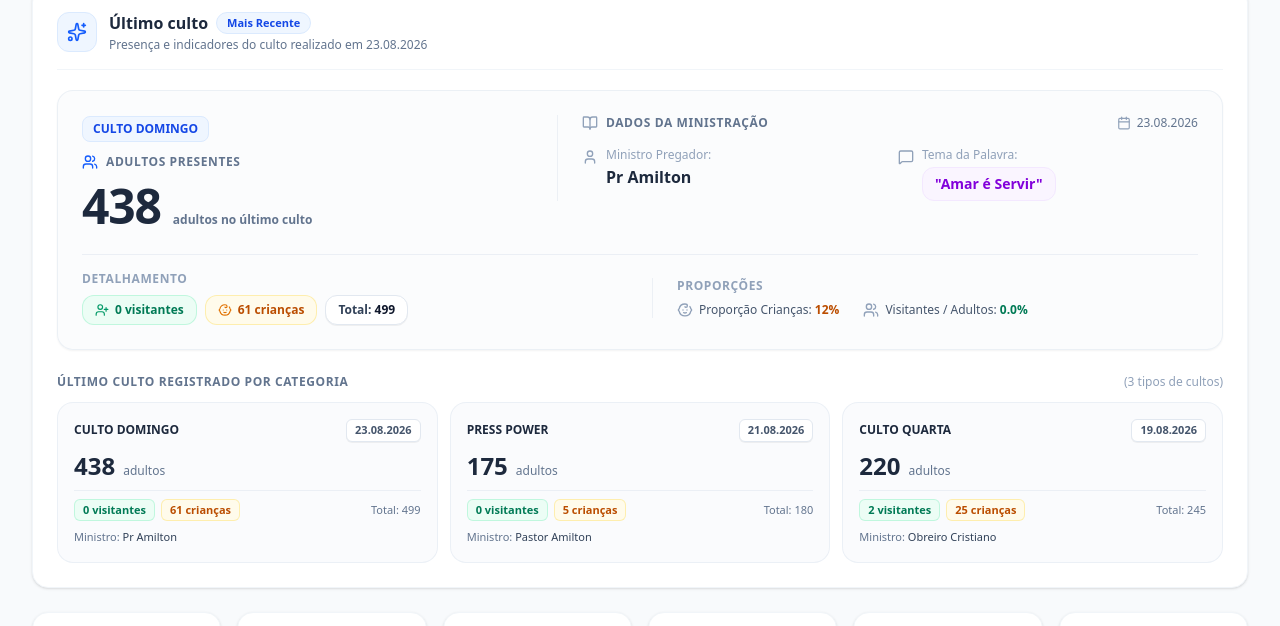
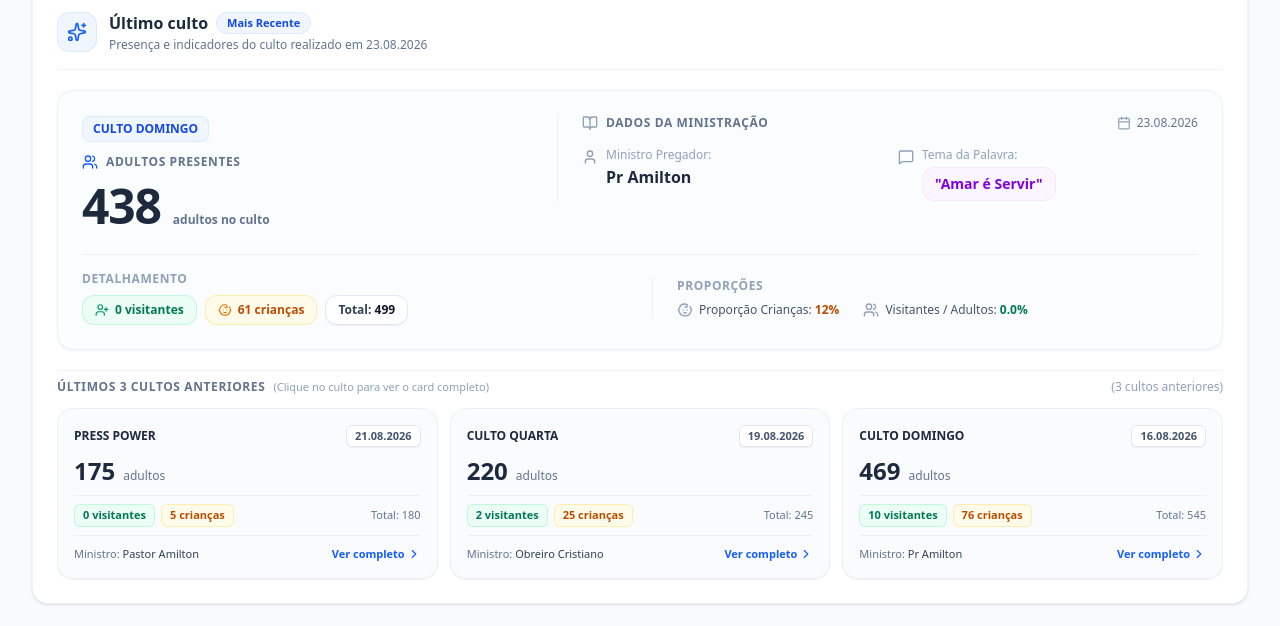
Before and after one commit to leonambrites/dashboard-de-presenca, a React (Vite) app: page / in a window 1280 px wide. Shown: the part 295-921 px from the top of the page. Built offline with nearby package versions, Linux system fonts and the light colour scheme; no server answers.

Commit message:
Update App.tsx

```diff
--- a/src/App.tsx
+++ b/src/App.tsx
@@ -3,7 +3,7 @@ import {
   BarChart, Bar, LineChart, Line, XAxis, YAxis, CartesianGrid, Tooltip as RechartsTooltip, Legend, ResponsiveContainer, LabelList
 } from 'recharts';
 import {
-  Users, UserPlus, Baby, TrendingUp, Calendar, MapPin, FileText, Plus, Calculator, Trash2, Clock, Download, ArrowUpRight, ArrowDownRight, Award, Activity, SlidersHorizontal, Trophy, X, CheckCircle2, Sparkles, BookOpen, User, MessageSquare
+  Users, UserPlus, Baby, TrendingUp, Calendar, MapPin, FileText, Plus, Calculator, Trash2, Clock, Download, ArrowUpRight, ArrowDownRight, Award, Activity, SlidersHorizontal, Trophy, X, CheckCircle2, Sparkles, BookOpen, User, MessageSquare, ChevronRight
 } from 'lucide-react';
 import { ReportInputModal } from './components/ReportInputModal';
 import { ServicesTable } from './components/ServicesTable';
@@ -116,6 +116,137 @@ function parseReport(text: string): ReportData {
   return { churchName, services: uniqueServices };
 }
 
+function ServiceFullCardContent({ service }: { service: ServiceData }) {
+  return (
+    <div className="bg-slate-50/60 border border-slate-200/60 rounded-2xl p-5 md:p-6 shadow-xs space-y-5">
+      {/* Linha Superior: Adultos (Esquerda) e Dados da Ministração (Direita) */}
+      <div className="grid grid-cols-1 lg:grid-cols-12 gap-6 items-start">
+        {/* Bloco Esquerda: Tipo do Culto e Adultos Presentes */}
+        <div className="lg:col-span-5 flex flex-col justify-between">
+          <div className="mb-3">
+            <span className="text-xs text-blue-700 font-semibold bg-blue-50 px-2.5 py-1 rounded-lg border border-blue-100 inline-block">
+              {service.name}
+            </span>
+          </div>
+
+          <div className="flex items-center gap-2 mb-2">
+            <Users className="w-4 h-4 text-blue-600" />
+            <span className="text-xs font-semibold text-slate-500 uppercase tracking-wider">
+              Adultos Presentes
+            </span>
+          </div>
+
+          <div className="flex items-baseline gap-3 my-1">
+            <span className="text-5xl font-extrabold text-slate-800 tracking-tight">
+              {service.adults}
+            </span>
+            <span className="text-xs font-semibold text-slate-500">adultos no culto</span>
+          </div>
+        </div>
+
+        {/* Bloco Direita: Dados da Ministração */}
+        <div className="lg:col-span-7 lg:border-l lg:border-slate-200/60 lg:pl-6 space-y-3">
+          <div className="flex items-center justify-between">
+            <div className="flex items-center gap-2">
+              <BookOpen className="w-4 h-4 text-slate-400" />
+              <span className="text-xs font-semibold text-slate-500 uppercase tracking-wider">
+                Dados da Ministração
+              </span>
+            </div>
+            <div className="flex items-center gap-1.5 text-xs text-slate-500 font-medium">
+              <Calendar className="w-3.5 h-3.5 text-slate-400" />
+              <span>{service.date}</span>
+            </div>
+          </div>
+
+          <div className="grid grid-cols-1 sm:grid-cols-2 gap-4 pt-1">
+            {/* Ministro Pregador */}
+            <div className="flex items-start gap-2">
+              <User className="w-4 h-4 text-slate-400 mt-0.5 shrink-0" />
+              <div>
+                <span className="text-xs text-slate-400 font-medium block">Ministro Pregador:</span>
+                <p className="text-base font-bold text-slate-800 mt-0.5">
+                  {service.minister || 'Não informado'}
+                </p>
+              </div>
+            </div>
+
+            {/* Tema da Palavra */}
+            <div className="flex items-start gap-2">
+              <MessageSquare className="w-4 h-4 text-slate-400 mt-0.5 shrink-0" />
+              <div>
+                <span className="text-xs text-slate-400 font-medium block">Tema da Palavra:</span>
+                {service.theme ? (
+                  <p className="text-sm font-semibold text-purple-700 bg-purple-50 border border-purple-100 px-3 py-1.5 rounded-xl mt-1 inline-block">
+                    "{service.theme}"
+                  </p>
+                ) : (
+                  <p className="text-sm font-medium text-slate-400 italic mt-0.5">Sem tema cadastrado</p>
+                )}
+              </div>
+            </div>
+          </div>
+        </div>
+      </div>
+
+      {/* Linha Inferior: Detalhamento (Esquerda) e Proporções (Direita) */}
+      <div className="border-t border-slate-200/60 pt-4 grid grid-cols-1 lg:grid-cols-12 gap-6 items-center">
+        {/* Detalhamento */}
+        <div className="lg:col-span-6 space-y-2">
+          <span className="text-xs font-semibold text-slate-400 uppercase tracking-wider block">
+            Detalhamento
+          </span>
+          <div className="flex flex-wrap items-center gap-2">
+            {/* Visitantes */}
+            <div className="inline-flex items-center gap-1.5 px-3 py-1.5 rounded-xl bg-emerald-50 text-emerald-700 border border-emerald-200/60 text-xs font-semibold">
+              <UserPlus className="w-3.5 h-3.5 text-emerald-600" />
+              <span>{service.visitors} visitantes</span>
+            </div>
+
+            {/* Crianças */}
+            <div className="inline-flex items-center gap-1.5 px-3 py-1.5 rounded-xl bg-amber-50 text-amber-700 border border-amber-200/60 text-xs font-semibold">
+              <Baby className="w-3.5 h-3.5 text-amber-600" />
+              <span>{service.kids} crianças</span>
+            </div>
+
+            {/* Total */}
+            <div className="inline-flex items-center gap-1.5 px-3 py-1.5 rounded-xl bg-white text-slate-700 border border-slate-200 text-xs font-semibold shadow-2xs">
+              <span>Total: <strong className="text-slate-900 font-bold">{service.total}</strong></span>
+            </div>
+          </div>
+        </div>
+
+        {/* Proporções */}
+        <div className="lg:col-span-6 lg:border-l lg:border-slate-200/60 lg:pl-6 space-y-2">
+          <span className="text-xs font-semibold text-slate-400 uppercase tracking-wider block">
+            Proporções
+          </span>
+          <div className="flex flex-wrap items-center gap-6 text-xs text-slate-600">
+            <div className="flex items-center gap-1.5">
+              <Baby className="w-4 h-4 text-slate-400 shrink-0" />
+              <span>
+                Proporção Crianças:{' '}
+                <strong className="text-amber-700 font-bold">
+                  {service.total > 0 ? Math.round((service.kids / service.total) * 100) : 0}%
+                </strong>
+              </span>
+            </div>
+            <div className="flex items-center gap-1.5">
+              <Users className="w-4 h-4 text-slate-400 shrink-0" />
+              <span>
+                Visitantes / Adultos:{' '}
+                <strong className="text-emerald-700 font-bold">
+                  {service.adults > 0 ? ((service.visitors / service.adults) * 100).toFixed(1) : '0.0'}%
+                </strong>
+              </span>
+            </div>
+          </div>
+        </div>
+      </div>
+    </div>
+  );
+}
+
 export default function App() {
   const initialData = useMemo(() => parseReport(DEFAULT_REPORT_TEXT), []);
   const [accumulatedServices, setAccumulatedServices] = useState<ServiceData[]>(initialData.services);
@@ -125,9 +256,22 @@ export default function App() {
   const [selectedServiceType, setSelectedServiceType] = useState<string>('');
   const [timelineMode, setTimelineMode] = useState<'composition' | 'types' | 'individual'>('composition');
   const [isInputModalOpen, setIsInputModalOpen] = useState(false);
+  const [selectedServiceModal, setSelectedServiceModal] = useState<ServiceData | null>(null);
   const [toastMessage, setToastMessage] = useState<string | null>(null);
   const [deferredPrompt, setDeferredPrompt] = useState<any>(null);
   const [isAppInstalled, setIsAppInstalled] = useState(false);
+
+  useEffect(() => {
+    const handleKeyDown = (e: KeyboardEvent) => {
+      if (e.key === 'Escape') {
+        setSelectedServiceModal(null);
+      }
+    };
+    if (selectedServiceModal) {
+      window.addEventListener('keydown', handleKeyDown);
+    }
+    return () => window.removeEventListener('keydown', handleKeyDown);
+  }, [selectedServiceModal]);
 
   useEffect(() => {
     const handleBeforeInstallPrompt = (e: Event) => {
@@ -432,19 +576,12 @@ export default function App() {
 
     const latestOverall = sorted[0];
 
-    // Último culto de cada categoria/tipo (ex: Culto Domingo, Culto Quarta, Press Power)
-    const latestByTypeMap: Record<string, ServiceData> = {};
-    sorted.forEach(service => {
-      if (service.name && !latestByTypeMap[service.name]) {
-        latestByTypeMap[service.name] = service;
-      }
-    });
-
-    const latestByType = Object.values(latestByTypeMap);
+    // Os outros 3 últimos cultos (anteriores ao último registrado)
+    const previousServices = sorted.slice(1, 4);
 
     return {
       latestOverall,
-      latestByType
+      previousServices
     };
   }, [filteredServices, accumulatedServices]);
 
@@ -884,143 +1021,34 @@ export default function App() {
                 </div>
 
                 {/* Card Único Mesclado: Informações do Último Culto */}
-                <div className="bg-slate-50/60 border border-slate-200/60 rounded-2xl p-5 md:p-6 shadow-xs space-y-5">
-                  {/* Linha Superior: Adultos (Esquerda) e Dados da Ministração (Direita) */}
-                  <div className="grid grid-cols-1 lg:grid-cols-12 gap-6 items-start">
-
-                    {/* Bloco Esquerda: Tipo do Culto e Adultos Presentes */}
-                    <div className="lg:col-span-5 flex flex-col justify-between">
-                      <div className="mb-3">
-                        <span className="text-xs text-blue-700 font-semibold bg-blue-50 px-2.5 py-1 rounded-lg border border-blue-100 inline-block">
-                          {latestServicesInfo.latestOverall.name}
-                        </span>
-                      </div>
-
-                      <div className="flex items-center gap-2 mb-2">
-                        <Users className="w-4 h-4 text-blue-600" />
-                        <span className="text-xs font-semibold text-slate-500 uppercase tracking-wider">
-                          Adultos Presentes
-                        </span>
-                      </div>
-
-                      <div className="flex items-baseline gap-3 my-1">
-                        <span className="text-5xl font-extrabold text-slate-800 tracking-tight">
-                          {latestServicesInfo.latestOverall.adults}
-                        </span>
-                        <span className="text-xs font-semibold text-slate-500">adultos no último culto</span>
-                      </div>
-                    </div>
-
-                    {/* Bloco Direita: Dados da Ministração */}
-                    <div className="lg:col-span-7 lg:border-l lg:border-slate-200/60 lg:pl-6 space-y-3">
-                      <div className="flex items-center justify-between">
+                <ServiceFullCardContent service={latestServicesInfo.latestOverall} />
+
+                {/* Sub-cards: Os outros 3 últimos cultos anteriores */}
+                {latestServicesInfo.previousServices.length > 0 && (
+                  <div className="pt-2 border-t border-slate-100">
+                    <div className="flex items-center justify-between mb-3">
                       <div className="flex items-center gap-2">
-                          <BookOpen className="w-4 h-4 text-slate-400" />
-                          <span className="text-xs font-semibold text-slate-500 uppercase tracking-wider">
-                            Dados da Ministração
-                          </span>
-                        </div>
-                        <div className="flex items-center gap-1.5 text-xs text-slate-500 font-medium">
-                          <Calendar className="w-3.5 h-3.5 text-slate-400" />
-                          <span>{latestServicesInfo.latestOverall.date}</span>
-                        </div>
-                      </div>
-
-                      <div className="grid grid-cols-1 sm:grid-cols-2 gap-4 pt-1">
-                        {/* Ministro Pregador */}
-                        <div className="flex items-start gap-2">
-                          <User className="w-4 h-4 text-slate-400 mt-0.5 shrink-0" />
+                        <h4 className="text-xs font-bold text-slate-500 uppercase tracking-wider">
+                          Últimos {latestServicesInfo.previousServices.length} Cultos Anteriores
+                        </h4>
+                        <span className="text-[11px] font-medium text-slate-400">
+                          (Clique no culto para ver o card completo)
+                        </span>
+                      </div>
+                      <span className="text-xs text-slate-400 font-medium">
+                        ({latestServicesInfo.previousServices.length} cultos anteriores)
+                      </span>
+                    </div>
+
+                    <div className="grid grid-cols-1 sm:grid-cols-2 lg:grid-cols-3 gap-3">
+                      {latestServicesInfo.previousServices.map((service, idx) => (
+                        <div
+                          key={`${service.id || service.name}-${service.date}-${idx}`}
+                          onClick={() => setSelectedServiceModal(service)}
+                          className="group cursor-pointer bg-slate-50/70 hover:bg-blue-50/40 border border-slate-200/60 hover:border-blue-300 p-4 rounded-2xl transition-all shadow-2xs hover:shadow-md active:scale-[0.99] flex flex-col justify-between"
+                          title="Clique para ver o card completo deste culto"
+                        >
                           <div>
-                            <span className="text-xs text-slate-400 font-medium block">Ministro Pregador:</span>
-                            <p className="text-base font-bold text-slate-800 mt-0.5">
-                              {latestServicesInfo.latestOverall.minister || 'Não informado'}
-                            </p>
-                          </div>
-                        </div>
-
-                        {/* Tema da Palavra */}
-                        <div className="flex items-start gap-2">
-                          <MessageSquare className="w-4 h-4 text-slate-400 mt-0.5 shrink-0" />
-                          <div>
-                            <span className="text-xs text-slate-400 font-medium block">Tema da Palavra:</span>
-                            {latestServicesInfo.latestOverall.theme ? (
-                              <p className="text-sm font-semibold text-purple-700 bg-purple-50 border border-purple-100 px-3 py-1.5 rounded-xl mt-1 inline-block">
-                                "{latestServicesInfo.latestOverall.theme}"
-                              </p>
-                            ) : (
-                              <p className="text-sm font-medium text-slate-400 italic mt-0.5">Sem tema cadastrado</p>
-                            )}
-                          </div>
-                        </div>
-                      </div>
-                    </div>
-                  </div>
-
-                  {/* Linha Inferior: Detalhamento (Esquerda) e Proporções (Direita) */}
-                  <div className="border-t border-slate-200/60 pt-4 grid grid-cols-1 lg:grid-cols-12 gap-6 items-center">
-
-                    {/* Detalhamento */}
-                    <div className="lg:col-span-6 space-y-2">
-                      <span className="text-xs font-semibold text-slate-400 uppercase tracking-wider block">
-                        Detalhamento
-                      </span>
-                      <div className="flex flex-wrap items-center gap-2">
-                        {/* Visitantes */}
-                        <div className="inline-flex items-center gap-1.5 px-3 py-1.5 rounded-xl bg-emerald-50 text-emerald-700 border border-emerald-200/60 text-xs font-semibold">
-                          <UserPlus className="w-3.5 h-3.5 text-emerald-600" />
-                          <span>{latestServicesInfo.latestOverall.visitors} visitantes</span>
-                        </div>
-
-                        {/* Crianças */}
-                        <div className="inline-flex items-center gap-1.5 px-3 py-1.5 rounded-xl bg-amber-50 text-amber-700 border border-amber-200/60 text-xs font-semibold">
-                          <Baby className="w-3.5 h-3.5 text-amber-600" />
-                          <span>{latestServicesInfo.latestOverall.kids} crianças</span>
-                        </div>
-
-                        {/* Total */}
-                        <div className="inline-flex items-center gap-1.5 px-3 py-1.5 rounded-xl bg-white text-slate-700 border border-slate-200 text-xs font-semibold shadow-2xs">
-                          <span>Total: <strong className="text-slate-900 font-bold">{latestServicesInfo.latestOverall.total}</strong></span>
-                        </div>
-                      </div>
-                    </div>
-
-                    {/* Proporções */}
-                    <div className="lg:col-span-6 lg:border-l lg:border-slate-200/60 lg:pl-6 space-y-2">
-                      <span className="text-xs font-semibold text-slate-400 uppercase tracking-wider block">
-                        Proporções
-                      </span>
-                      <div className="flex flex-wrap items-center gap-6 text-xs text-slate-600">
-                        <div className="flex items-center gap-1.5">
-                          <Baby className="w-4 h-4 text-slate-400 shrink-0" />
-                          <span>Proporção Crianças: <strong className="text-amber-700 font-bold">{latestServicesInfo.latestOverall.total > 0 ? Math.round((latestServicesInfo.latestOverall.kids / latestServicesInfo.latestOverall.total) * 100) : 0}%</strong></span>
-                        </div>
-                        <div className="flex items-center gap-1.5">
-                          <Users className="w-4 h-4 text-slate-400 shrink-0" />
-                          <span>Visitantes / Adultos: <strong className="text-emerald-700 font-bold">{latestServicesInfo.latestOverall.adults > 0 ? ((latestServicesInfo.latestOverall.visitors / latestServicesInfo.latestOverall.adults) * 100).toFixed(1) : '0.0'}%</strong></span>
-                        </div>
-                      </div>
-                    </div>
-                  </div>
-                </div>
-
-                {/* Sub-cards: Últimos Cultos por Tipo/Categoria */}
-                {latestServicesInfo.latestByType.length > 1 && (
-                  <div className="pt-1">
-                    <div className="flex items-center justify-between mb-3">
-                      <h4 className="text-xs font-bold text-slate-500 uppercase tracking-wider">
-                        Último Culto Registrado por Categoria
-                      </h4>
-                      <span className="text-xs text-slate-400 font-medium">
-                        ({latestServicesInfo.latestByType.length} tipos de cultos)
-                      </span>
-                    </div>
-
-                    <div className="grid grid-cols-1 sm:grid-cols-2 lg:grid-cols-3 gap-3">
-                      {latestServicesInfo.latestByType.map(service => (
-                        <div
-                          key={`${service.name}-${service.date}`}
-                          className="bg-slate-50/70 hover:bg-slate-100/80 border border-slate-200/60 hover:border-slate-300 p-4 rounded-2xl transition-all"
-                        >
                             <div className="flex items-center justify-between mb-2">
                               <span className="text-xs font-bold text-slate-800 truncate max-w-[170px]" title={service.name}>
                                 {service.name}
@@ -1047,12 +1075,20 @@ export default function App() {
                                 Total: {service.total}
                               </span>
                             </div>
-
-                          {service.minister && (
-                            <p className="text-[11px] text-slate-500 mt-2 truncate">
+                          </div>
+
+                          <div className="flex items-center justify-between pt-2.5 mt-2 border-t border-slate-200/60 text-[11px]">
+                            {service.minister ? (
+                              <p className="text-slate-500 truncate max-w-[140px]">
                                 Ministro: <span className="text-slate-700 font-medium">{service.minister}</span>
                               </p>
-                          )}
+                            ) : (
+                              <span />
+                            )}
+                            <span className="text-blue-600 font-semibold flex items-center gap-0.5 group-hover:translate-x-0.5 transition-transform ml-auto">
+                              Ver completo <ChevronRight className="w-3.5 h-3.5" />
+                            </span>
+                          </div>
                         </div>
                       ))}
                     </div>
@@ -1732,6 +1768,64 @@ export default function App() {
             ministerOptions={ministerOptions}
           />
 
+          {/* Modal: Card Completo de Culto Anterior */}
+          {selectedServiceModal && (
+            <div
+              className="fixed inset-0 z-50 bg-slate-900/50 backdrop-blur-xs flex items-center justify-center p-4 animate-in fade-in duration-150"
+              onClick={() => setSelectedServiceModal(null)}
+            >
+              <div
+                className="bg-white rounded-2xl w-full max-w-3xl max-h-[90vh] shadow-2xl border border-slate-100 flex flex-col overflow-hidden animate-in zoom-in-95 duration-150"
+                onClick={(e) => e.stopPropagation()}
+              >
+                {/* Header do Modal */}
+                <div className="flex items-center justify-between p-4 sm:p-5 border-b border-slate-100 bg-slate-50/70 shrink-0">
+                  <div className="flex items-center gap-3">
+                    <div className="w-10 h-10 rounded-xl bg-blue-50 border border-blue-100 flex items-center justify-center text-blue-600 shrink-0">
+                      <Sparkles className="w-5 h-5" />
+                    </div>
+                    <div>
+                      <div className="flex items-center gap-2">
+                        <h3 className="text-base font-bold text-slate-800">Card Completo do Culto</h3>
+                        <span className="bg-blue-50 text-blue-700 text-[11px] px-2.5 py-0.5 rounded-full font-semibold border border-blue-100">
+                          {selectedServiceModal.date}
+                        </span>
+                      </div>
+                      <p className="text-xs text-slate-500 mt-0.5">
+                        Presença e dados completos da ministração
+                      </p>
+                    </div>
+                  </div>
+                  <button
+                    onClick={() => setSelectedServiceModal(null)}
+                    className="p-2 text-slate-400 hover:text-slate-600 hover:bg-slate-200/60 rounded-xl transition-colors cursor-pointer"
+                    title="Fechar"
+                  >
+                    <X className="w-5 h-5" />
+                  </button>
+                </div>
+
+                {/* Conteúdo: Card Completo com Scroll se necessário */}
+                <div className="p-4 sm:p-6 overflow-y-auto">
+                  <ServiceFullCardContent service={selectedServiceModal} />
+                </div>
+
+                {/* Footer do Modal */}
+                <div className="px-4 sm:px-6 py-3.5 bg-slate-50 border-t border-slate-100 flex items-center justify-between shrink-0">
+                  <span className="text-xs text-slate-500 font-medium">
+                    Culto: <strong className="text-slate-800">{selectedServiceModal.name}</strong>
+                  </span>
+                  <button
+                    onClick={() => setSelectedServiceModal(null)}
+                    className="px-4 py-2 bg-slate-800 hover:bg-slate-900 text-white rounded-xl text-xs font-semibold shadow-xs transition-colors cursor-pointer"
+                  >
+                    Fechar
+                  </button>
+                </div>
+              </div>
+            </div>
+          )}
+
         </div>
       </div>
     </div>
```
Lines whose indentation alone changed are shown as unchanged.
